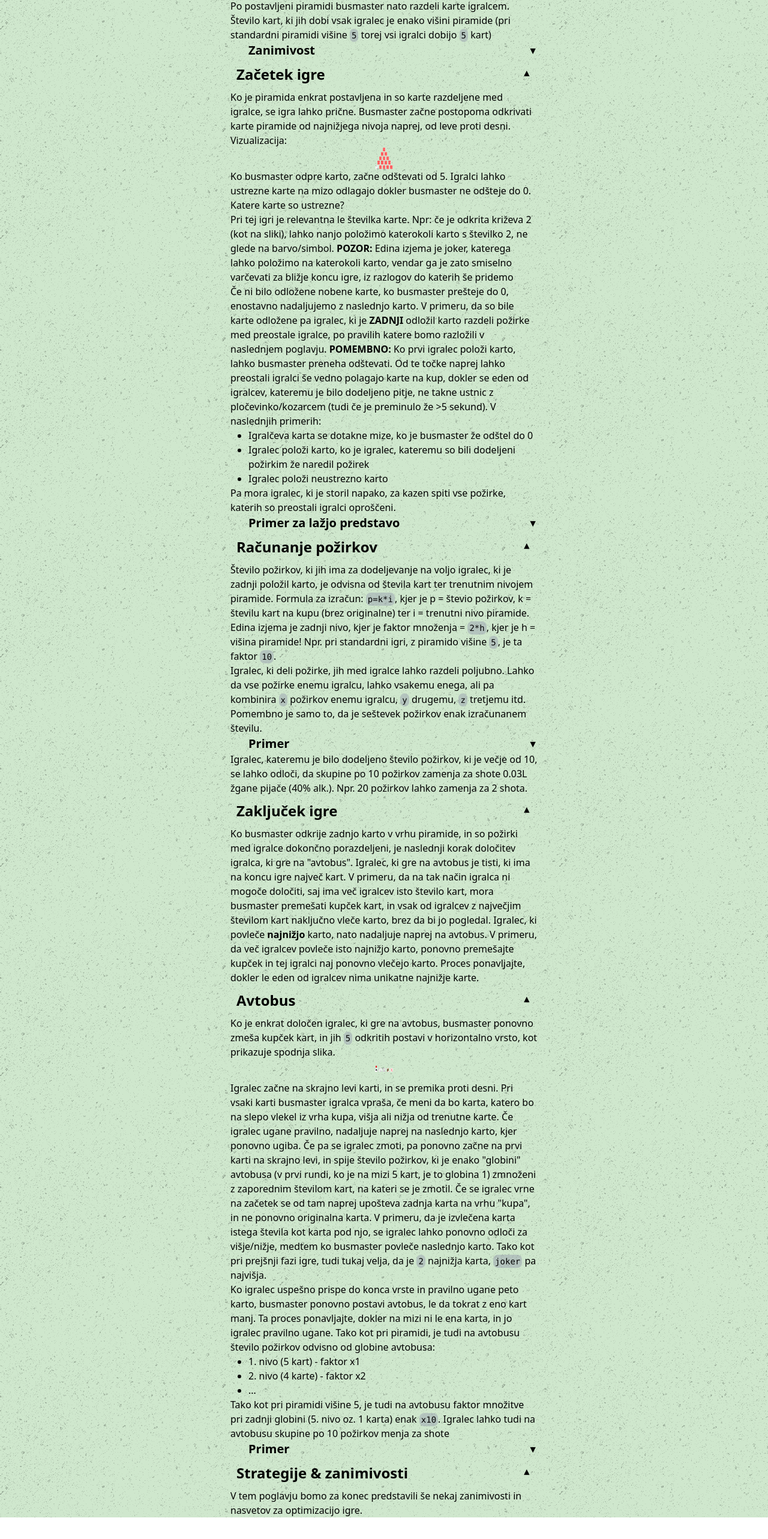
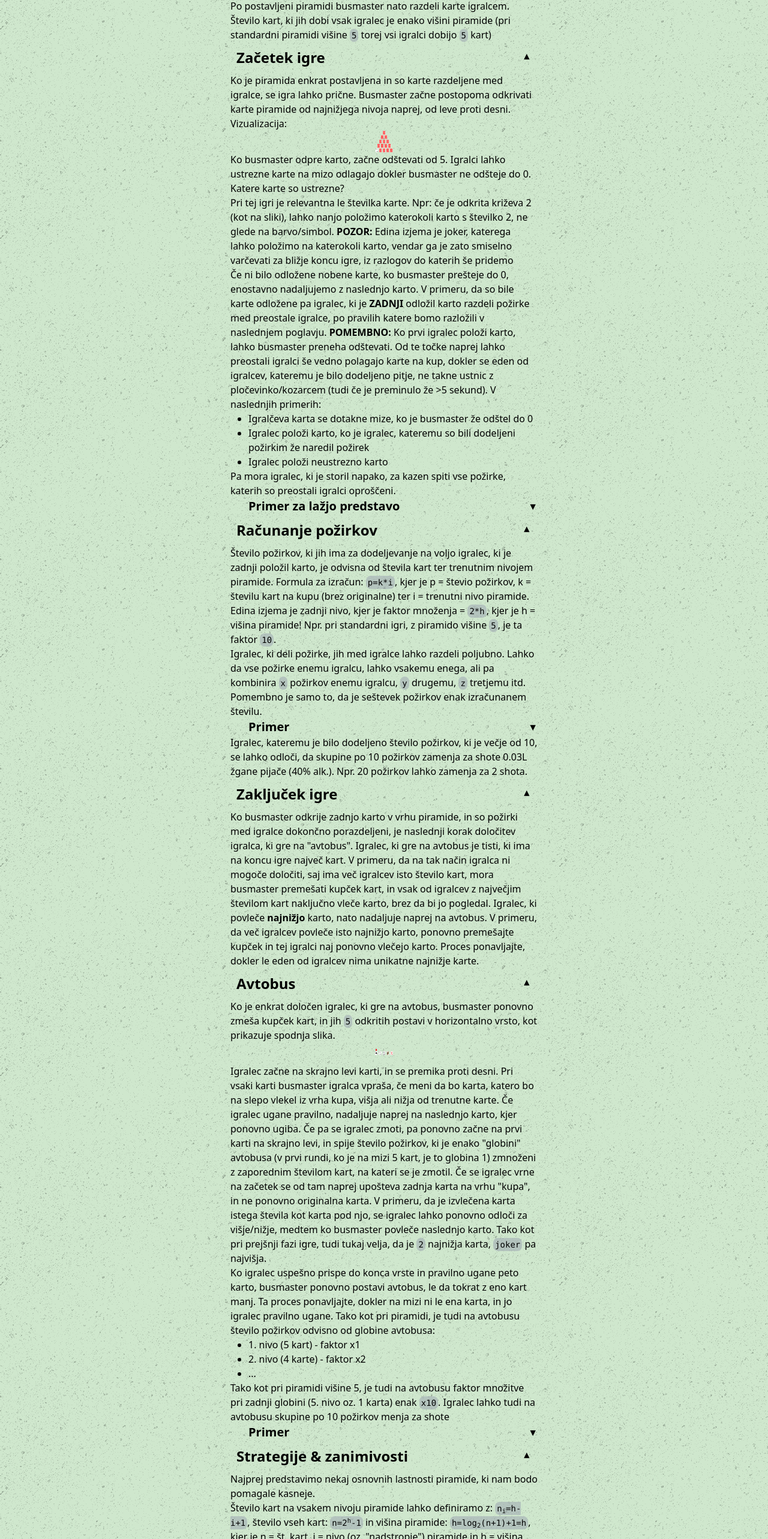
Before and after one commit to Urichh/furajbus, an Angular app: page / in a window 1280 px wide. Shown: the part 1220-3786 px from the top of the page at 60% size. Before the commit the page ends 3750 px from the top, so only its background shows below. Built offline with nearby package versions, Linux system fonts and the light colour scheme.

Commit message:
ta kul part

```diff
--- a/src/app/home/home.component.html
+++ b/src/app/home/home.component.html
@@ -38,13 +38,6 @@
             <p>
                 Po postavljeni piramidi busmaster nato razdeli karte igralcem. Število kart, ki jih dobi vsak igralec je enako višini piramide (pri standardni piramidi višine <code>5</code> torej vsi igralci dobijo <code>5</code> kart)
             </p>
-            <app-collapsible-subsection [title]="'Zanimivost'">
-                <p class="extra">
-                    Število kart na vsakem nivoju je lahko definiramo z: <code>n<sub>i</sub>=h-i+1</code>,
-                    število vseh kart: <code>n=2<sup>h</sup>-1</code> in višina piramide:
-                    <code>h=log<sub>2</sub>(n+1)+1=h</code>, kjer je n = št. kart, i = nivo (oz. "nadstropje") piramide in h = višina piramide.
-                </p>
-            </app-collapsible-subsection>
         </app-collapsible-section>
 
         <app-collapsible-section [title]="'Začetek igre'">
@@ -169,7 +162,44 @@
         </app-collapsible-section>
 
         <app-collapsible-section [title]="'Strategije & zanimivosti'">
-            <p>V tem poglavju bomo za konec predstavili še nekaj zanimivosti in nasvetov za optimizacijo igre.</p>
+            <p>
+                Najprej predstavimo nekaj osnovnih lastnosti piramide, ki nam bodo pomagale kasneje.
+            </p>
+            <p>
+                Število kart na vsakem nivoju piramide lahko definiramo z: <code>n<sub>i</sub>=h-i+1</code>,
+                število vseh kart: <code>n=2<sup>h</sup>-1</code> in višina piramide:
+                <code>h=log<sub>2</sub>(n+1)+1=h</code>, kjer je n = št. kart, i = nivo (oz. "nadstropje") piramide in h = višina piramide.
+            </p>
+            <h2>Se karto splača položiti takoj, ali je bolje počakati?</h2>
+            <p>
+                Predpostavimo, da igramo s standardnim kupčkom kart, v katerem je 54 kart (4 vsakega števila + 2 jokerja), in da je piramida višine 5 (skupno 15 kart v piramidi). Vsak igralec dobi 5 kart.
+                Zanima nas, če je bolje karto nemudoma položiti, ko vidimo ujemanje, ali je bolje počakati in upati, da se karta ponovno pojavi na višjem nivoju, kjer je faktor množitve večji.
+            </p>
+            <p>
+                Recimo, da se odpre prva karta prve vrste, in ta karta je as. Mi imamo le en as v roki, in nas zanima ali ga je bolje v tej rundi položiti, ali počakati če se ponovno pojavi kasneje.
+            </p>
+            <p>
+                Najprej izračunamo število neznanih kart. Vseh kart v kupčku je 54, od tega jih je 15 v piramidi, in ena od njih je že odkrita. Poleg tega poznamo še 4 ostale karte, saj so v naši roki, in vemo da zagotovo niso as.
+                Torej, lahko izračunamo št. neznanih kart: <code>N<sub>neznanih</sub>=54-(15+1+4)=34</code>
+            </p>
+            <p>
+                Ker nas zanima, ali se bo as ponovno pojavil v višjem nivoju, kjer bo št. požirkov nato večje, želimo izračunati možnost, da se vsaj eden od preostalih dveh asov pojavi v drugem, tretjem, četrtem ali petem nivoju piramide.
+                Verjetnost, da se as <b>ne</b> pojavi v teh nivojih piramide, lahko izračunamo s pomočjo hipergeometrijske porazdelitve, in jo nato negiramo, da dobimo verjetnost vsaj ene pojavitve asa.
+                Vemo, da sta v kupčku kart še 2 asa in 32 ne-asov. Prav tako vemo, da je število neodkritih kart na nivojih 2-5: <code>∑n<sub>i</sub>=10</code><!-- dadej limite sumacij -->
+            </p>
+            <p>
+                Te vrednosti vstavimo v hipergeometrijsko formulo, in vidimo, da je verjetnost, da se v 10ih kartah ki so na nivojih 2-5 pojavi vsaj en as: <code>P<sub>as</sub>= 1 - (32 10) / (34 10) = 0.508</code> oz. 50.8%
+            </p>
+            <p>
+                Nato nas zanima pričakovana vrednost požirkov, ki nam jih bo as prinesel, če z njim počakamo na 2. ali kasnejši nivo. Pričakovano vrednost lahko izračunamo:
+                <code>EV<sub></sub>=P<sub>nivo2</sub>*2+P<sub>nivo3</sub>*3+P<sub>nivo4</sub>*4+P<sub>nivo5</sub>*10 = 1.778</code>, kjer je EV - expected value (pričakovana vrednost), P<sub>i</sub> pa verjetnost, da se as pojavi na nivoji i.
+            </p>
+            <p>
+                Tako smo izračunali, da če z asom počakamo na kasnejše nivoje, je pričakovan izkoristek asa v povprečju 1.778krat večji od tistega enega požirka, ki bi ga dobili na voljo, če bi as položili takoj v prvem nivoju.
+                Ta kalkulacija seveda predpostavlja, da so vsi igralci v igri striktno racionalni, in se bodo držali istih načel, kar pa seveda verjetno ni res. Če nek drug igralec položi asa v prvi vrsti, se verjetnost ponovne pojavitve asa
+                drastično zmanjša, prav tako pa bi bilo pogosto bolj smiselno položiti asa v nižjih nivojih, če je že več igralcev položilo svojega na trenutni karti, saj lahko tako kvantiteta kart na kupu preseže doprinos večjega faktorja množitve na višjih nivojih.
+                Prav tako ta izračun ne upošteva možnosti, da če karto zadržiš za kasneje, in se ta ne pojavi več, se tvoja možnost igranja avtobusa poveča.
+            </p>
         </app-collapsible-section>
 
     </div>
```
